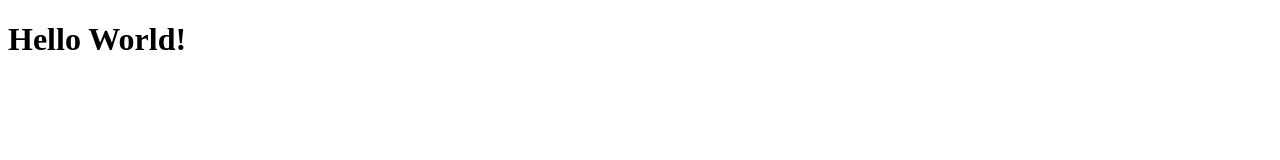
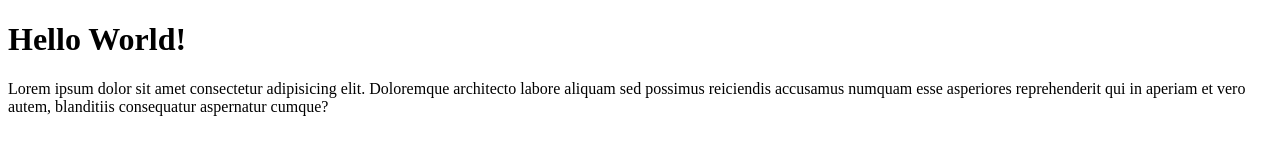
Before and after one commit to maslovmikhail/first-project, a plain HTML site: page index.html in a window 1280 px wide. Drawn offline with Linux system fonts and the light colour scheme.

Commit message:
add content in index file

```diff
--- a/index.html
+++ b/index.html
@@ -7,5 +7,6 @@
 </head>
 <body>
     <h1>Hello World!</h1>
+    <p>Lorem ipsum dolor sit amet consectetur adipisicing elit. Doloremque architecto labore aliquam sed possimus reiciendis accusamus numquam esse asperiores reprehenderit qui in aperiam et vero autem, blanditiis consequatur aspernatur cumque?</p>
 </body>
 </html>
```
